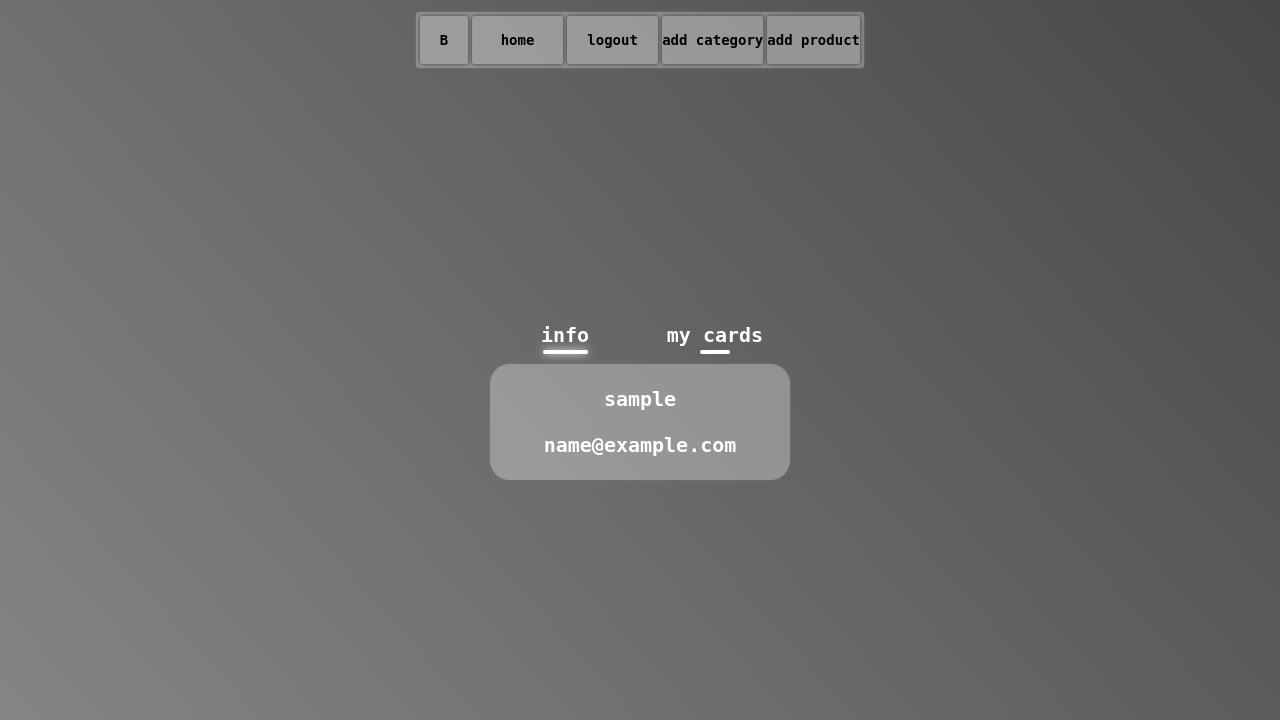
After one commit to blago-white/emarket, a Django app: page /account/1/info in a window 1280 px wide. The commit adds this page. Shown: the top 720 px of the page. Run offline with Django 4.2, Linux system fonts and the light colour scheme; tables that the repository leaves empty hold one stand-in row (values such as "Sample post").

Commit message:
Added sections in account

```diff
--- a/lunemarket/static/css/users/account.css
+++ b/lunemarket/static/css/users/account.css
@@ -1,6 +1,16 @@
+@import "login.css";
+
+.account-body {
+    display: flex;
+    align-items: center;
+    flex-direction: column;
+    gap: .5em;
+}
+
 .account-info {
     color: white;
-    grid-template-rows: 1fr 1fr;
+    width: auto;
+    grid-template-rows: 1fr;
 }
 
 .account-info-string {
@@ -10,3 +20,115 @@
 .account-info-string:hover {
     text-shadow: 0px 0px .1em white;
 }
+
+.account-sections {
+    width: 100%;
+    display: grid;
+    grid-template-columns: 1fr 1fr;
+}
+
+.user-card-info {
+    display: grid;
+    grid-template-columns: 1fr 1fr;
+    grid-template-columns: 1fr;
+    justify-content: space-between;
+    flex-wrap: wrap;
+    flex-direction: column;
+    justify-content: center;
+    background: rgb(0, 0, 0, .1);
+    border-radius: .5em;
+    overflow: hidden;
+}
+
+.one-row {
+    grid-template-columns: 1fr!important;
+}
+
+.user-cards {
+    display: grid;
+    grid-template-columns: 1fr 1fr 1fr;
+    gap: 1em;
+}
+
+.user-card-price {
+    display: flex;
+    justify-content: center;
+    align-items: center;
+    transform: translateY(100%);
+    background: rgb(255, 255, 255, .5);
+    color: black;
+    border-radius: .2em;
+    transition: transform .1s ease-in-out;
+}
+
+.user-card-title {
+    transform: translateY(100%);
+    transition: transform .1s ease-in-out;
+}
+
+.user-card-info:hover {
+    text-shadow: none;
+}
+
+.section {
+    text-align: center;
+    color: white;
+    text-decoration: none;
+}
+
+.section-underline {
+    width: 20%;
+    position: relative;
+    margin-inline: auto;
+    display: flex;
+    justify-content: space-between;
+    height: .2em;
+    border-radius: .2em;
+    background-color: white;
+    transition: all .2s ease-in-out;
+}
+
+.section-text {
+    font-style: inherit;
+    transition: all .2s ease-out;
+}
+
+.active {
+    width: 30%;
+    box-shadow: 0px 0px .5em white;
+}
+
+.user-card-info:hover .user-card-price {
+    transform: translateX(0%);
+}
+
+.user-card-info:hover .user-card-title {
+    transform: translateY(0%);
+}
+
+.section:hover .section-text {
+    transform: translateY(-30%);
+}
+
+.section:hover .section-underline {
+    width: 80%;
+    box-shadow: 0px 0px 1em white, 0px -.2em .5em white;
+}
+
+.section-underline:hover {
+    width: 80%;
+    box-shadow: 0px 0px 1em white, 0px -.2em .5em white;
+}
+
+
+@media(aspect-ratio < 75/90) {
+    .user-cards {
+        grid-template-columns: 1fr 1fr;
+    }
+}
+
+@media(aspect-ratio < 46/80) {
+    .form {
+        width: 100%;
+    }
+}
--- a/lunemarket/templates/home/home.html
+++ b/lunemarket/templates/home/home.html
@@ -37,5 +37,7 @@
 <footer style="text-align: center;">
     footer!
 </footer>
+{% endblock %}
+{% block scripts %}
 <script type="text/javascript" src="{% static 'js\home\page-categories.js' %}"></script>
 {% endblock %}
--- a/lunemarket/templates/layout.html
+++ b/lunemarket/templates/layout.html
@@ -14,4 +14,6 @@
     {% endblock %}
     {% block rootcontent %}
     {% endblock %}
+    {% block scripts %}
+    {% endblock %}
 </body>
--- a/lunemarket/templates/products/add-category.html
+++ b/lunemarket/templates/products/add-category.html
@@ -46,6 +46,8 @@
         <button type="submit" class="submit-button">Add</button>
     </form>
 </div>
+{% endblock %}
+{% block scripts %}
 <script type="text/javascript" src="{% static 'js\users\warns.js' %}"></script>
 <script type="text/javascript" src="{% static 'js\products\filedrop.js' %}"></script>
 {% endblock %}
--- a/lunemarket/templates/products/add-product.html
+++ b/lunemarket/templates/products/add-product.html
@@ -51,6 +51,8 @@
         <button type="submit" class="submit-button">Add</button>
     </form>
 </div>
+{% endblock %}
+{% block scripts %}
 <script type="text/javascript" src="{% static 'js\users\warns.js' %}"></script>
 <script type="text/javascript" src="{% static 'js\products\filedrop.js' %}"></script>
 {% endblock %}
--- a/lunemarket/templates/products/product-details.html
+++ b/lunemarket/templates/products/product-details.html
@@ -41,3 +41,7 @@
         <script type="text/javascript" src="{% static 'js\products\floated-elements.js' %}"></script>
     </div>
 {% endblock %}
+{% block scripts %}
+        <script type="text/javascript" src="{% static 'js\products\products-listing.js' %}"></script>
+        <script type="text/javascript" src="{% static 'js\products\floated-elements.js' %}"></script>
+{% endblock %}
--- a/lunemarket/templates/products/products-listing.html
+++ b/lunemarket/templates/products/products-listing.html
@@ -45,6 +45,8 @@
             </div>
         </div>
     {% endif %}
+{% endblock %}
+{% block scripts %}
     <script type="text/javascript" src="{% static 'js\products\interval-setter.js' %}"></script>
     <script type="text/javascript" src="{% static 'js\products\products-listing.js' %}"></script>
     <script type="text/javascript" src="{% static 'js\products\filters-window.js' %}"></script>
--- /dev/null
+++ b/lunemarket/templates/users/account-info.html
@@ -0,0 +1,6 @@
+{% extends 'users\account.html' %}
+
+{% block profile-content %}
+<div class="account-info-string">{{ user.username }}</div>
+<div class="account-info-string">{{ user.email }}</div>
+{% endblock %}
--- a/lunemarket/templates/users/account.html
+++ b/lunemarket/templates/users/account.html
@@ -2,8 +2,7 @@
 {% load static %}
 
 {% block head %}
-<link rel="stylesheet" href="{% static 'css\users\login.css' %}" type="text/css" xmlns="http://www.w3.org/1999/html">
-<link rel="stylesheet" href="{% static 'css\users\account.css' %}" type="text/css" xmlns="http://www.w3.org/1999/html">
+    <link rel="stylesheet" href="{% static 'css\users\account.css' %}" type="text/css" xmlns="http://www.w3.org/1999/html">
 {% endblock %}
 
 {% block title %}
@@ -16,9 +15,25 @@ Hi, {{ user.username }}
 
 {% block rootcontent %}
     <div class="form">
-        <div class="register-form account-info">
-            <div class="account-info-string">{{ user.username }}</div>
-            <div class="account-info-string">{{ user.email }}</div>
+        <div class="account-body">
+            <nav class="account-sections">
+                <a class="section" id="section-1" href="{% url 'account-info' request.user.id %}">
+                    <div class="section-text">info</div>
+                    <i class="section-underline {% if current_section == 'info' %}active{% endif %}"
+                       id="section-1-underline"
+                    ></i>
+                </a>
+                <a class="section" id="section-2" href="{% url 'account-cards' request.user.id %}">
+                    <div class="section-text">my cards</div>
+                    <i class="section-underline {% if current_section == 'cards' %}active{% endif %}"
+                       id="section-2-underline"
+                    ></i>
+                </a>
+            </nav>
+            <div class="register-form account-info">
+                {% block profile-content %}
+                {% endblock %}
+            </div>
         </div>
     </div>
 {% endblock %}
--- a/lunemarket/templates/users/register.html
+++ b/lunemarket/templates/users/register.html
@@ -40,5 +40,8 @@
         <button type="submit" class="submit-button">Register</button>
     </form>
 </div>
+{% endblock %}
+
+{% block scripts %}
 <script type="text/javascript" src="{% static 'js\users\warns.js' %}"></script>
 {% endblock %}
--- a/lunemarket/users/urls.py
+++ b/lunemarket/users/urls.py
@@ -1,9 +1,11 @@
 from django.urls import path
-from .views import RegisterUserView, LoginUserView, AccountView, LogoutUserView
+from .views import RegisterUserView, LoginUserView, AccountView, LogoutUserView, UserAccountCardsView
 
 urlpatterns = [
     path('register/', RegisterUserView.as_view(), name="register"),
     path('login/', LoginUserView.as_view(), name="login"),
     path('account/<pk>', AccountView.as_view(), name="account"),
+    path('account/<pk>/info', AccountView.as_view(), name="account-info"),
+    path('account/<pk>/cards', UserAccountCardsView.as_view(), name="account-cards"),
     path('logout/', LogoutUserView.as_view(), name="logout")
 ]
--- a/lunemarket/users/views.py
+++ b/lunemarket/users/views.py
@@ -1,11 +1,13 @@
 from django.shortcuts import render
-from django.views.generic import CreateView, DetailView
+from django.views.generic import CreateView, DetailView, ListView
 from django.forms import Form
 from django.urls import reverse_lazy
 from django.contrib.auth.models import User
 from django.contrib.auth.views import LoginView, LogoutView
 from django.contrib.auth.forms import AuthenticationForm
+from django.http import HttpResponseRedirect
 from .forms import RegisterUserForm
+from products.models.models import Cards
 from .filters import *
 
 
@@ -25,8 +27,30 @@ class LoginUserView(LoginView):
 
 class AccountView(DetailView):
     model = User
-    template_name = "users/account.html"
+    template_name = "users/account-info.html"
     context_object_name = "user"
+
+    def get_context_data(self, **kwargs):
+        current_context = super(AccountView, self).get_context_data(**kwargs)
+        current_context.update({"current_section": "info"})
+
+        return current_context
+
+
+class UserAccountCardsView(ListView):
+    model = Cards
+    template_name = "users/account-cards.html"
+    context_object_name = "items"
+
+    def get_context_data(self, **kwargs):
+        current_context = super(UserAccountCardsView, self).get_context_data(**kwargs)
+        current_context.update({"current_section": "cards"})
+        current_context.update({"items_is": "cards"})
+
+        return current_context
+
+    def get_queryset(self):
+        return self.model.objects.filter(author=User.objects.filter(id=self.request.user.id)[0])
 
 
 class LogoutUserView(LogoutView):
```
Also changed, not shown: lunemarket/templates/users/account-cards.html (added, +16 -0 lines), lunemarket/products/filters.py (line endings or trailing spaces).
